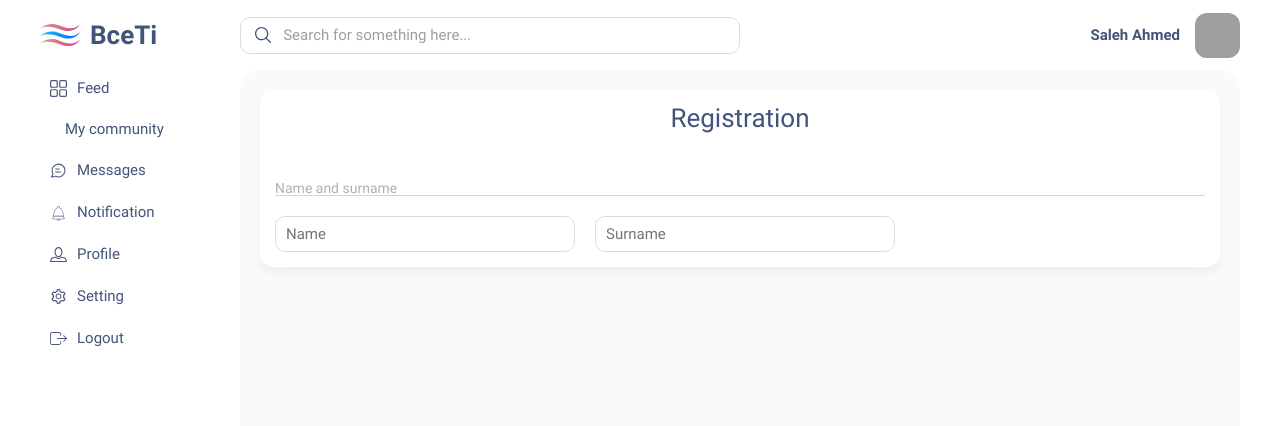
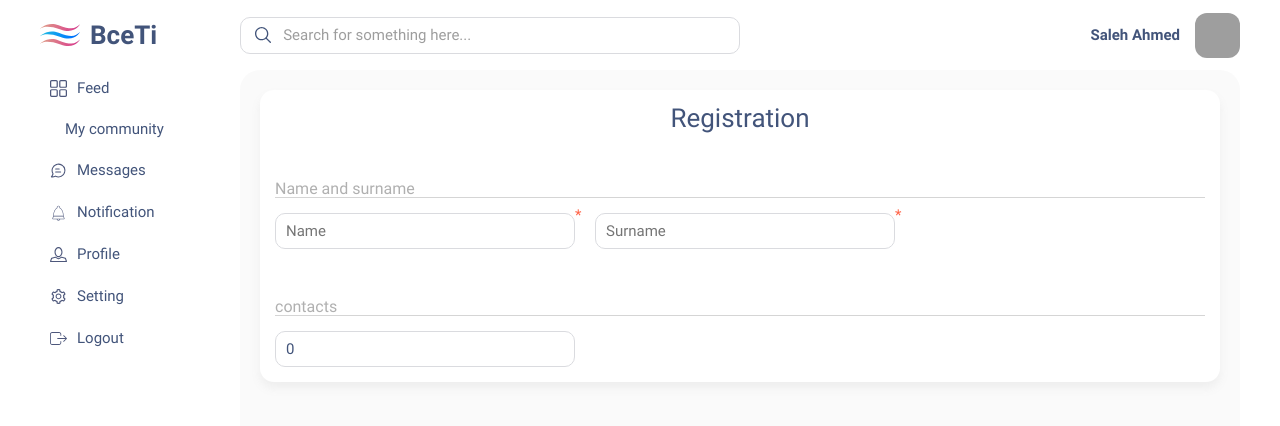
Before and after one commit to B1G1D1L/lsocialNetwork, a React app: page /signup in a window 1280 px wide. Shown: the top 426 px of the page. Built offline with nearby package versions, Linux system fonts and the light colour scheme; grey boxes are pictures that could not be loaded; some icons are missing.

Commit message:
add: page reg

```diff
--- a/src/pages/LoginPage/LoginPage.tsx
+++ b/src/pages/LoginPage/LoginPage.tsx
@@ -1,5 +1,5 @@
 import React from 'react'
-import { useFormik } from 'formik'
+import { useFormik, ErrorMessage } from 'formik'
 import cn from 'classnames'
 
 import { Button } from '@components/app'
--- a/src/pages/RegistrationPage/RegistrationPage.module.css
+++ b/src/pages/RegistrationPage/RegistrationPage.module.css
@@ -1,4 +1,44 @@
 /* common */
+.title {
+  text-align: center;
+  margin-bottom: 50px;
+}
+
+
+/* Step */
+.step + .step {
+  margin-top: 50px;
+}
+
+.stepWrapper {
+  display: flex;
+  align-items: center;
+}
+
+.stepTitle {
+  border-bottom: 1px solid var(--color-light);
+  margin-bottom: 15px;
+  font-size: 16px;
+  color: var(--color-grey);
+}
+
+/* Form */
+.imputWrapper {
+  position: relative;
+}
+
+.errorMessage {
+  position: absolute;
+  bottom: -15px;
+  right: 0;
+  font-size: 14px;
+  color: tomato;
+}
+
+.imputWrapper + .imputWrapper {
+  margin-left: 20px;
+}
+
 .input {
   font-size: 15px;
   width: 300px;
@@ -7,23 +47,21 @@
   border: 1px solid #dadbdf;
 }
 
-.input + .input {
-  margin-left: 20px;
+.inputRequire {
+  position: relative;
 }
 
-.inputRequire {
-  color: red;
+.inputRequire::after {
+  content: '*';
+  position: absolute;
+  right: -5px;
+  top: -5px;
+  display: block;
+  width: 5px;
+  height: 5px;
+  color: tomato;
 }
 
-/* Steps */
-.title {
-  text-align: center;
-  margin-bottom: 50px;
+.inputError {
+  border: 1px solid tomato;
 }
-
-.stepTitle {
-  border-bottom: 1px solid var(--color-light);
-  margin-bottom: 20px;
-  color: var(--color-grey);
-  font-size: 14px;
-}
--- a/src/pages/RegistrationPage/RegistrationPage.tsx
+++ b/src/pages/RegistrationPage/RegistrationPage.tsx
@@ -1,57 +1,116 @@
 import React, { ChangeEvent } from 'react'
 import cn from 'classnames'
-import { useFormik } from 'formik'
+import {
+  FormikHelpers,
+  useFormik,
+  useField,
+  Form,
+  Formik,
+  ErrorMessage,
+} from 'formik'
 
 import styles from './RegistrationPage.module.css'
 import { Button } from '@components/app'
 
+interface Values {
+  name: string
+  surname: string
+  phone: number
+}
+
 export const RegistrationPage = () => {
-  const onChange = (e: ChangeEvent<HTMLInputElement>) => {
-    console.log(e.target.id)
+  const onSubmitForm = () => {
+    console.log(3333)
   }
 
   return (
     <div className={'container__body'}>
+      <Formik
+        initialValues={{ name: '', surname: '', phone: 0 }}
+        onSubmit={onSubmitForm}
+        validate={validate}
+      >
         <div className={'body__item'}>
           <h2 className={styles.title}>Registration</h2>
 
-        <div className={styles.steps}>
+          <Form className={styles.steps}>
             <div className={styles.step}>
               <h4 className={styles.stepTitle}>Name and surname</h4>
               <div className={styles.stepWrapper}>
-              <Field onChange={onChange} placeholder="Name" id="name" require />
-              <Field
-                onChange={onChange}
-                placeholder="Surname"
-                id="surname"
-                require
-              />
+                <FieldPage name="name" placeholder="Name" require />
+                <FieldPage name="surname" placeholder="Surname" require />
               </div>
             </div>
+
+            <div className={styles.step}>
+              <h4 className={styles.stepTitle}>contacts</h4>
+              <div className={styles.stepWrapper}>
+                <FieldPage name="phone" placeholder="Phone" type="number" />
               </div>
             </div>
+          </Form>
+        </div>
+      </Formik>
     </div>
   )
 }
 
+// Field
 interface PropsField {
+  name: string
   type?: string
-  onChange: (e: ChangeEvent<HTMLInputElement>) => void
-  id: string
+  require?: boolean
   placeholder: string
-  require: boolean
 }
 
-const Field = (props: PropsField) => {
-  const { type = 'string', onChange, placeholder, require, id } = props
+const FieldPage = (props: PropsField) => {
+  const { name, type = 'string', placeholder, require } = props
+  const [field, meta] = useField(props)
 
   return (
+    <div
+      className={cn(styles.imputWrapper, { [styles['inputRequire']]: require })}
+    >
       <input
+        {...field}
+        name={name}
         type={type}
-      onChange={onChange}
-      id={id}
         placeholder={placeholder}
-      className={cn(styles.input, { [styles['inputRequire']]: require })}
+        className={cn(styles.input, {
+          [styles['inputError']]: meta.error && meta.touched,
+        })}
       />
+      <ErrorMessage name={name}>
+        {(msg) => <div className={styles.errorMessage}>{msg}</div>}
+      </ErrorMessage>
+    </div>
   )
 }
+
+// Validate
+interface ErrorValue {
+  name: string
+  surname: string
+  phone: string
+}
+
+const validate = (values: Values) => {
+  const errors = {} as ErrorValue
+
+  if (!values.name) {
+    errors.name = 'Require!'
+  }
+
+  if (!values.surname) {
+    errors.surname = 'Require'
+  }
+
+  if (
+    values.phone &&
+    !/^((8|\+7)[\- ]?)?(\(?\d{3}\)?[\- ]?)?[\d\- ]{7,10}$/i.test(String(values.phone))
+  ) {
+    errors.phone = 'Invalid number'
+  }
+
+  return errors
+}
```
Lines whose indentation alone changed are shown as unchanged.
